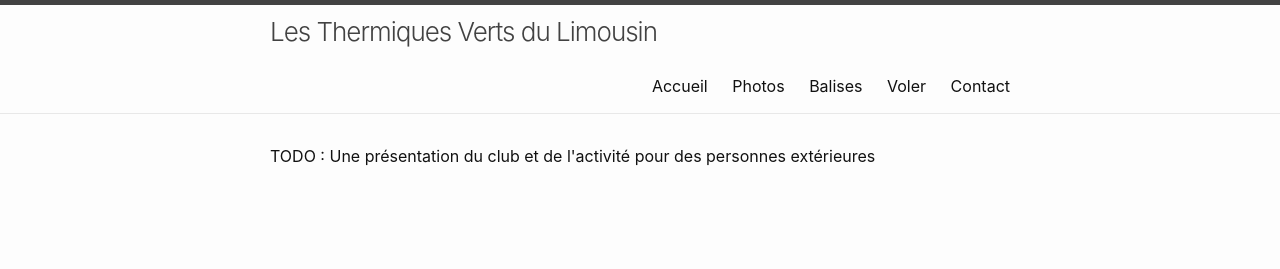
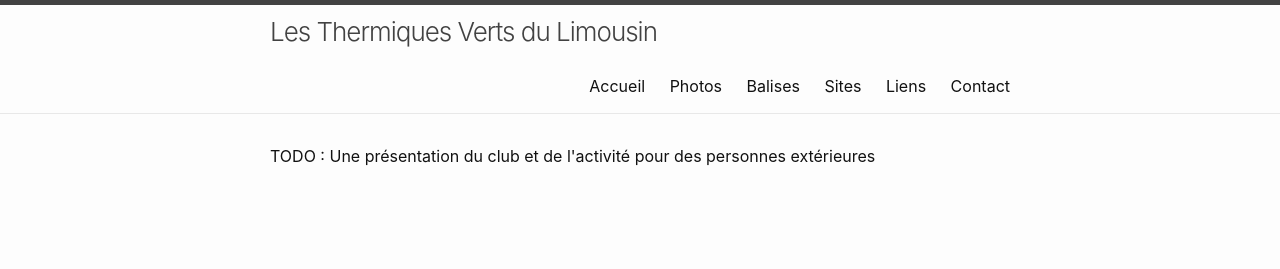
Before and after one commit to thermiques-verts-du-limousin/thermiques-verts-du-limousin.github.io, a Jekyll site: the page built from index.html, in a window 1280 px wide. Shown: the top 269 px of the page. Built offline with Jekyll 4.4.1, drawn with Linux system fonts in a browser that asks for light colours.

Commit message:
Ajout d'une page de liens

```diff
--- a/_data/navigation.yml
+++ b/_data/navigation.yml
@@ -4,7 +4,9 @@
   link: /photos/
 - name: Balises
   link: /balises/
-- name: Voler
+- name: Sites
   link: /sites/
+- name: Liens
+  link: /links/
 - name: Contact
   link: /contact/
--- a/sites.html
+++ b/sites.html
@@ -1,6 +1,6 @@
 ---
 layout: default
-title: Voler
+title: Sites
 permalink: /sites/
 ---
 
```
Also changed, not shown: links.html (added, +7 -0 lines).
